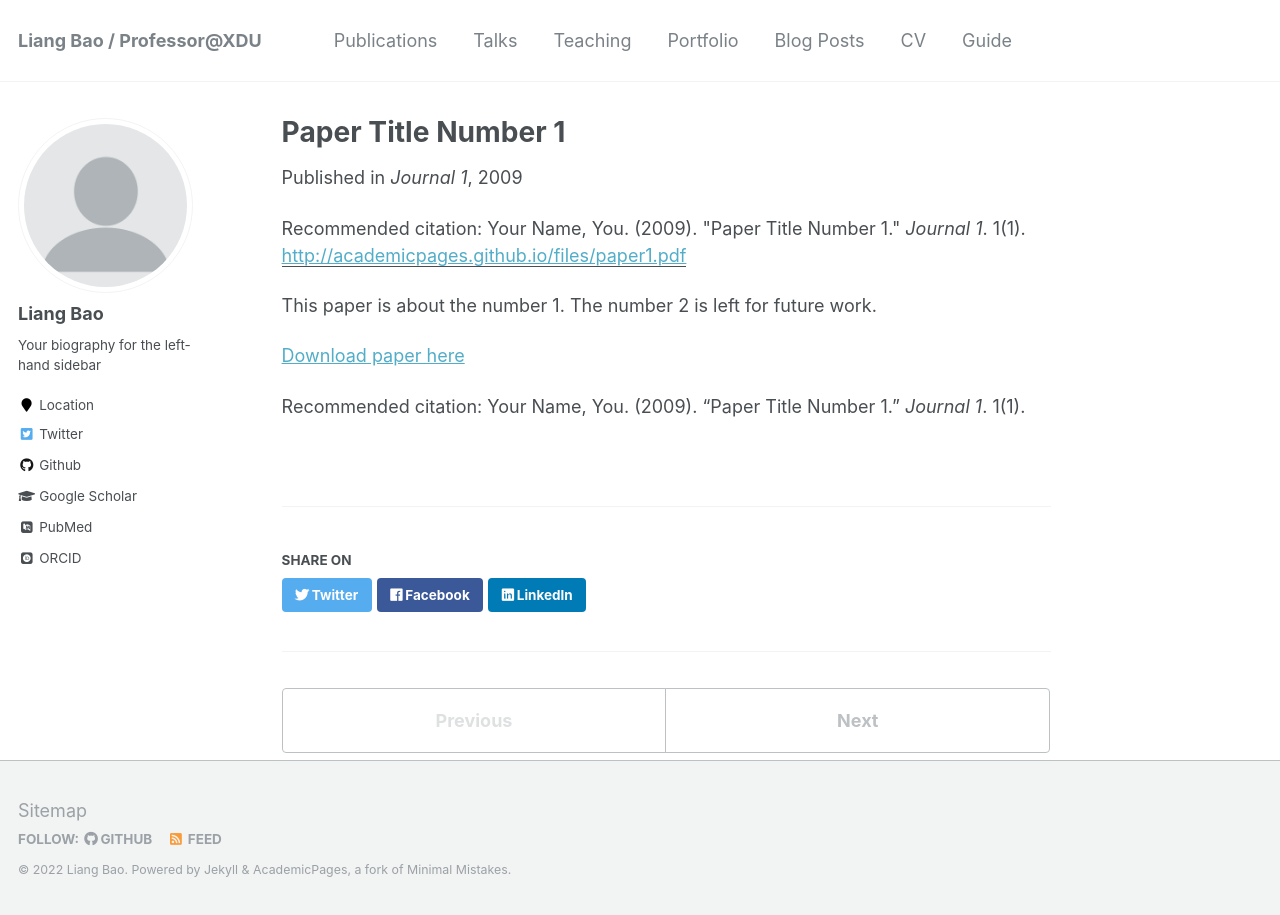
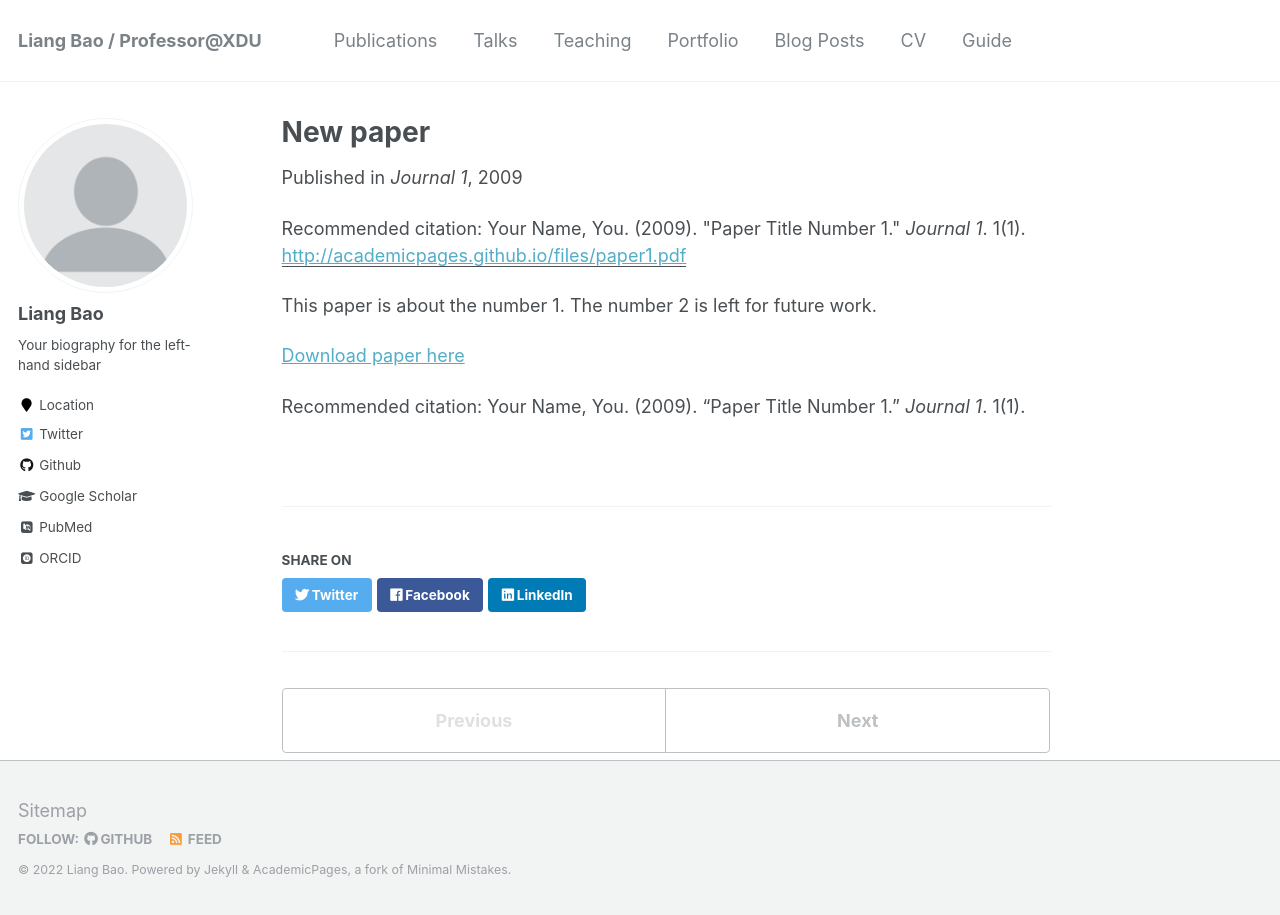
Before and after one commit to xdsselab/sselab.github.io, a Jekyll site: the page built from _publications/2009-10-01-paper-title-number-1.md, in a window 1280 px wide. Built offline with Jekyll 4.4.1, drawn with Linux system fonts in a browser that asks for light colours; some web fonts are replaced.

Commit message:
Update 2009-10-01-paper-title-number-1.md

```diff
--- a/_publications/2009-10-01-paper-title-number-1.md
+++ b/_publications/2009-10-01-paper-title-number-1.md
@@ -1,5 +1,5 @@
 ---
-title: "Paper Title Number 1"
+title: "New paper"
 collection: publications
 permalink: /publication/2009-10-01-paper-title-number-1
 excerpt: 'This paper is about the number 1. The number 2 is left for future work.'
```
